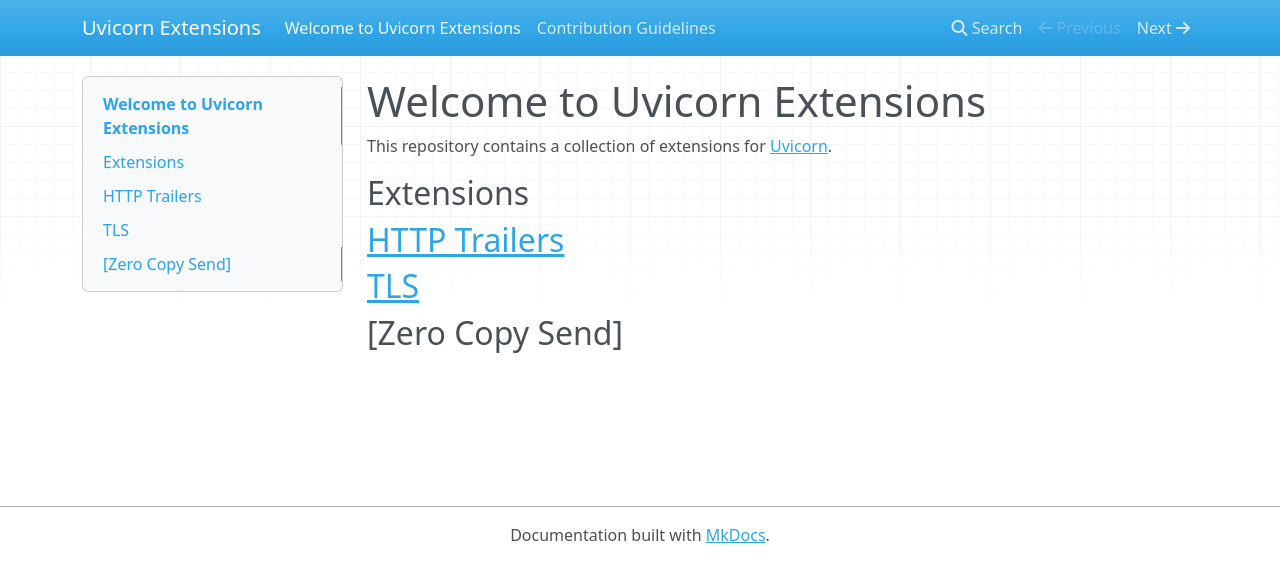
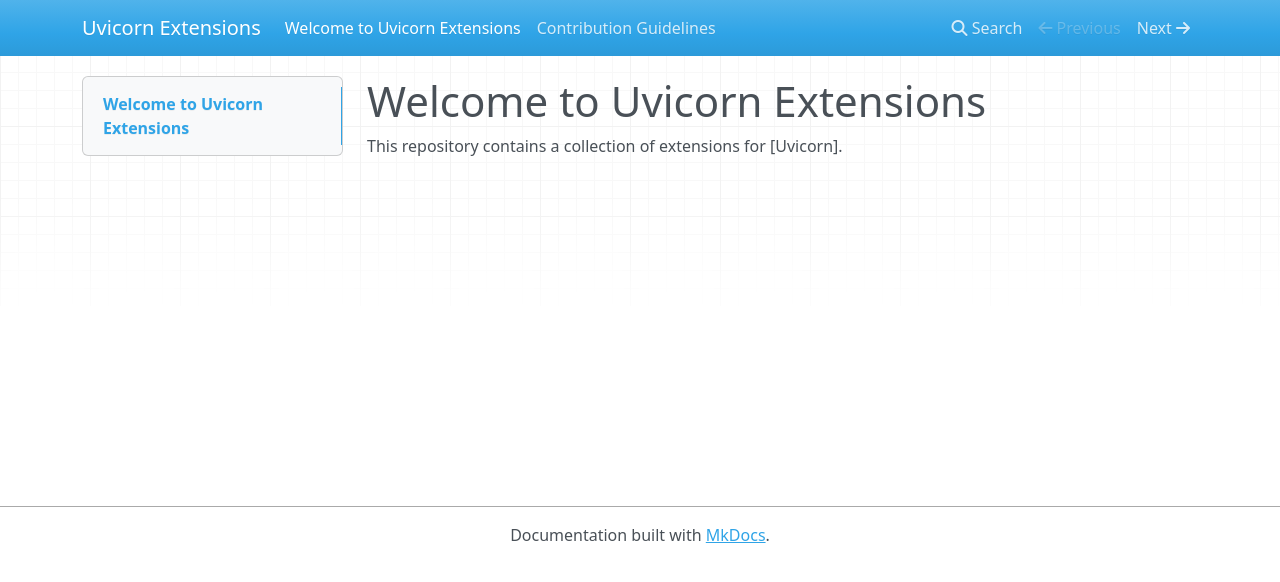
Before and after one commit to Kludex/uvicorn-extensions, an MkDocs documentation site: the page built from docs/index.md, in a window 1280 px wide. Shown: the top 582 px of the page. Built offline with MkDocs 1.6.1, drawn with Linux system fonts in a browser that asks for light colours; nearby versions of some CDN libraries.

Commit message:
Remove useless information

```diff
--- a/docs/index.md
+++ b/docs/index.md
@@ -1,15 +1,3 @@
 # Welcome to Uvicorn Extensions
 
 This repository contains a collection of extensions for [Uvicorn].
-
-## Extensions
-
-## [HTTP Trailers]
-
-## [TLS]
-
-## [Zero Copy Send]
-
-[Uvicorn]: https://www.uvicorn.org/
-[HTTP Trailers]: https://asgi.readthedocs.io/en/latest/extensions.html#http-trailers
-[TLS]: https://asgi.readthedocs.io/en/latest/extensions.html#tls
```
